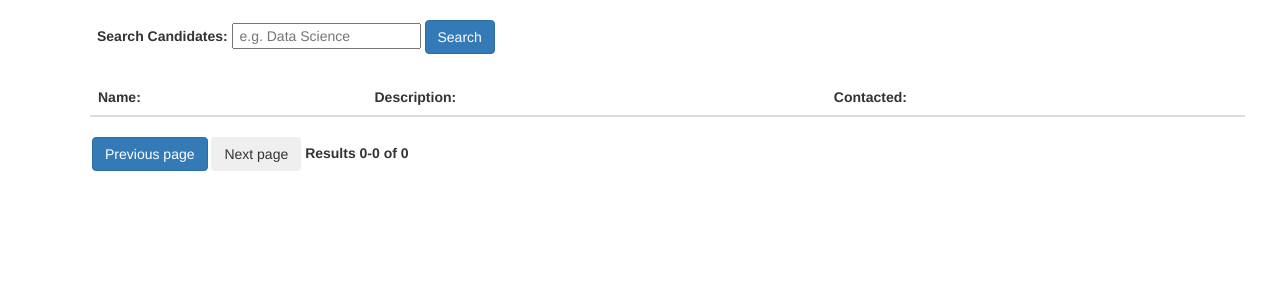
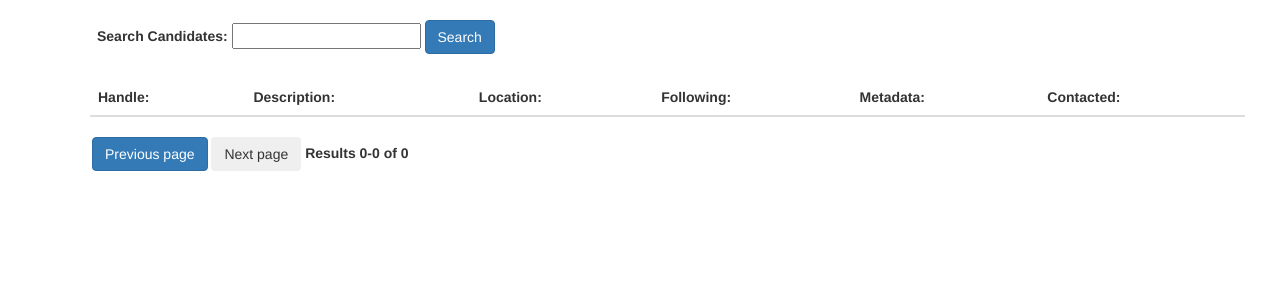
Before and after one commit to lbrown3142/twitter, a Django app: page /search/users in a window 1280 px wide. Shown: the part 102-402 px from the top of the page. Run offline with Django 3.2, Linux system fonts and the light colour scheme; the visitor is signed in with stand-in values (Sample User, id 1); lists and menus that the app fills with data are empty; parts of the project's set-up code (start-up, migrations or seed data) failed here and were passed over; some libraries are stand-ins or nearby versions.

Commit message:
changed search page

```diff
--- a/follower_descriptions/templates/follower_descriptions/search_followers.html
+++ b/follower_descriptions/templates/follower_descriptions/search_followers.html
@@ -12,7 +12,7 @@
             </label>
 
 
-            <input type='text' class="search-form" name="search_term" value='{{search_term}}'
+            <input type='text' class="search-form" name="search_term" accept="followed_uni_handle/*" value=' {{search_term}}'
                    placeholder=" e.g. Data Science "/>
             <input type='hidden' name="cursor" value='{{cursor}}'/>
             <input class="btn btn-primary" type="submit" name="search" value="Search"/>
@@ -22,16 +22,22 @@
         <table class="table">
             <thead>
             <tr>
-                <th>Name:</th>
+                <th>Handle:</th>
                 <th>Description:</th>
+                <th>Location:</th>
+                <th>Following:</th>
+                <th>Metadata:</th>
                 <th>Contacted:</th>
             </tr>
             </thead>
             <tbody>
             {% for result in followers %}
             <tr>
-                <td><a href="/search/user/{{ result.screen_name }}">{{ result.screen_name }}</a></td>
+                <td><a href="https://twitter.com/{{ result.screen_name }}">{{ result.screen_name }}</a></td>
                 <td>{{result.user_description}}</td>
+                <td>Holder</td>
+                <td>{{ result.followed_uni_handle }}</td>
+                <td><a href="/search/user/{{ result.screen_name }}">Metadata</a></td>
                 <td>{{result.contacted}}</td>
             </tr>
             {% endfor %}
--- a/follower_descriptions/views.py
+++ b/follower_descriptions/views.py
@@ -90,7 +90,7 @@ def search_followers(request):
         #    .query("match", user_description=search_term)
 
         s = Search(using=client, index="my_index") \
-            .query("multi_match", query=search_term, fields=['user_description','screen_name'])
+            .query("multi_match", query=search_term, fields=['user_description','screen_name', 'followed_uni_handle'])
 
         if (cursor < 0):
             cursor = 0
--- a/static/bootstrap/css/starter-template.css
+++ b/static/bootstrap/css/starter-template.css
@@ -142,3 +142,15 @@ img {
     font-size: 20px;
 
 }
+
+.nav-menu-text{
+
+    color: #337ab7;
+    font-size: 15px;
+
+}
+
+.nav-dropdown-button{
+    margin-left: 10px;
+
+}
--- a/templates/base.html
+++ b/templates/base.html
@@ -45,10 +45,12 @@
 
             <a href="#" class="pull-left"><img src="{% static 'images/logo.png' %}" class="logo-size"></a>
 
-            <button type="button" class="navbar-toggle collapse-button" data-toggle="collapse" data-target="#myNavbar"> MENU
+            <button type="button" class="navbar-toggle collapse-button" data-toggle="collapse" data-target="#myNavbar"><div class = "nav-menu-text">MENU</div>
+                <div class="nav-dropdown-button">
                 <span class="icon-bar"></span>
                 <span class="icon-bar"></span>
                 <span class="icon-bar"></span>
+                    </div>
             </button>
 
         </div>
--- a/twitter/settings.py
+++ b/twitter/settings.py
@@ -158,4 +158,4 @@ CAPGEMINI_LOG = False    # Enables logging to /var/log/capgemini/tasks.log
                         # e.g. sudo mkdir /var/log/capgemini; chmod 777 /var/log/capgemini
 
 # Enable this to cause celery to run in the same thread as the main app, so we can then debug tasks
-CELERY_ALWAYS_EAGER = False
+CELERY_ALWAYS_EAGER = True
```
